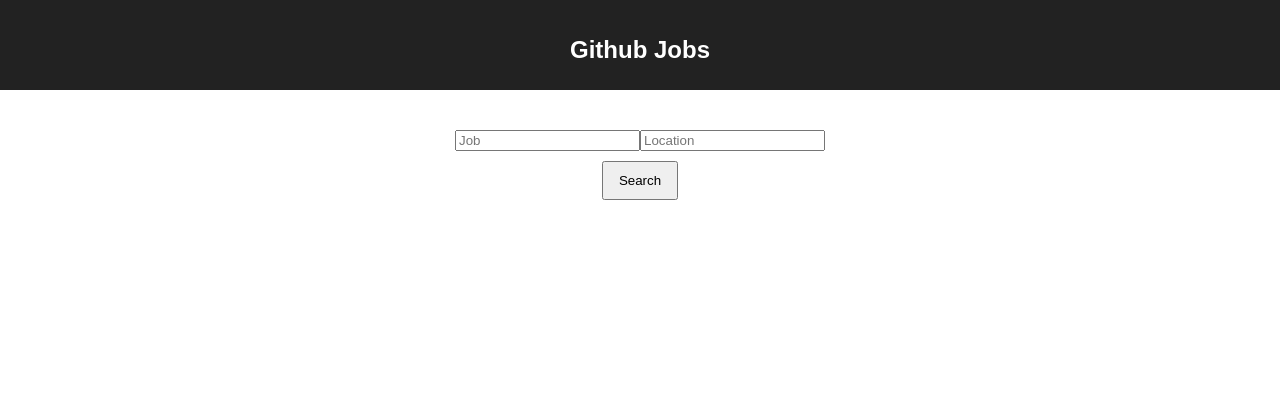
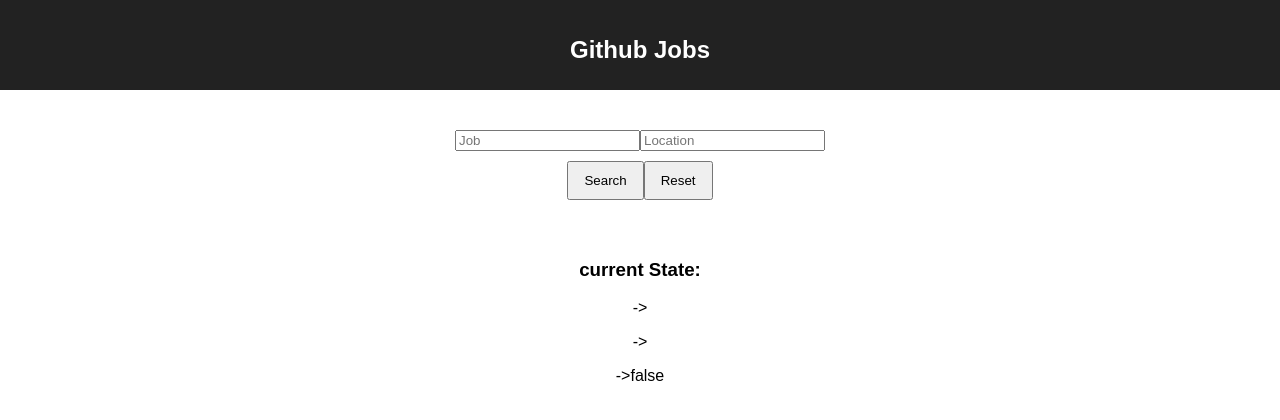
Before and after one commit to stevenimhof/github-jobs, a React (Create React App) app: page / in a window 1280 px wide. Shown: the top 420 px of the page. Built offline with nearby package versions, Linux system fonts and the light colour scheme.

Commit message:
toggle searchList done

```diff
--- a/src/JobForm.js
+++ b/src/JobForm.js
@@ -4,48 +4,63 @@
 
 
 class JobForm extends Component {
-    constructor(props) {
-        super(props);
+    constructor() {
+        super();
         this.state = {
             job: '',
             location: '',
-            showSearchList: false,
+            showSearchList: false
         };
-        //this.onSearch() = this.onSearch().bind(this);
-    }
+        this.onSearch = this.onSearch.bind(this);
+        this.onReset = this.onReset.bind(this);
+    };
 
     onChange = (e) => {
+        console.log('onChange called')
         const state = this.state
         state[e.target.name] = e.target.value;
         this.setState(state);
+    };
+
+    onReset() {
+        this.setState({
+            job: '',
+            location: '',
+            showSearchList: false
+        });
     }
 
     onSearch() {
-        this.setState({
-            job: this.state.job,
-            location: this.state.location,
-            showSearchList: true,
-        });
-    }
+        const state = this.state;
+        state.showSearchList = true;
+        this.setState(state);
+    };
 
     render() {
         const {job, location} = this.state;
         return (
-            <section>
-                <form className="JobForm">
+            <div>
+                <div className="JobForm">
                     <input type="text" name="job" value={job} onChange={this.onChange} placeholder="Job"/>
                     <input type="text" name="location" value={location} onChange={this.onChange}
                            placeholder="Location"/>
                     <br/>
-                    <button onClick={() => this.onSearch()}>Search</button>
-                </form>
+                    <button onClick={this.onSearch}>Search</button>
+                    <button onClick={this.onReset}>Reset</button>
+                </div>
+                <div>
+                    <h3>current State:</h3>
+                    <p>{"->" + this.state.job.toString()}</p>
+                    <p>{"->" + this.state.location.toString()}</p>
+                    <p>{"->" + this.state.showSearchList.toString()}</p>
+                </div>
                 <div>
                     {this.state.showSearchList ?
                         <SearchList/> :
                         null
                     }
                 </div>
-            </section>
+            </div>
         );
     }
 }
--- a/src/SearchList.js
+++ b/src/SearchList.js
@@ -5,20 +5,15 @@
 class SearchList extends Component {
     constructor() {
         super();
-        this.state = {
-            job: '',
-            location: '',
-        };
     }
 
     render() {
-        const {job, location} = this.state;
         return (
-            <section>
+            <div>
                 <h1>Search Results:</h1>
-                <p>Job: {this.state.job}</p>
-                <p>Location: {this.state.location}</p>
-            </section>
+                <p>Job: {this.props.job}</p>
+                <p>Location: {this.props.location}</p>
+            </div>
         );
     }
 }
```
